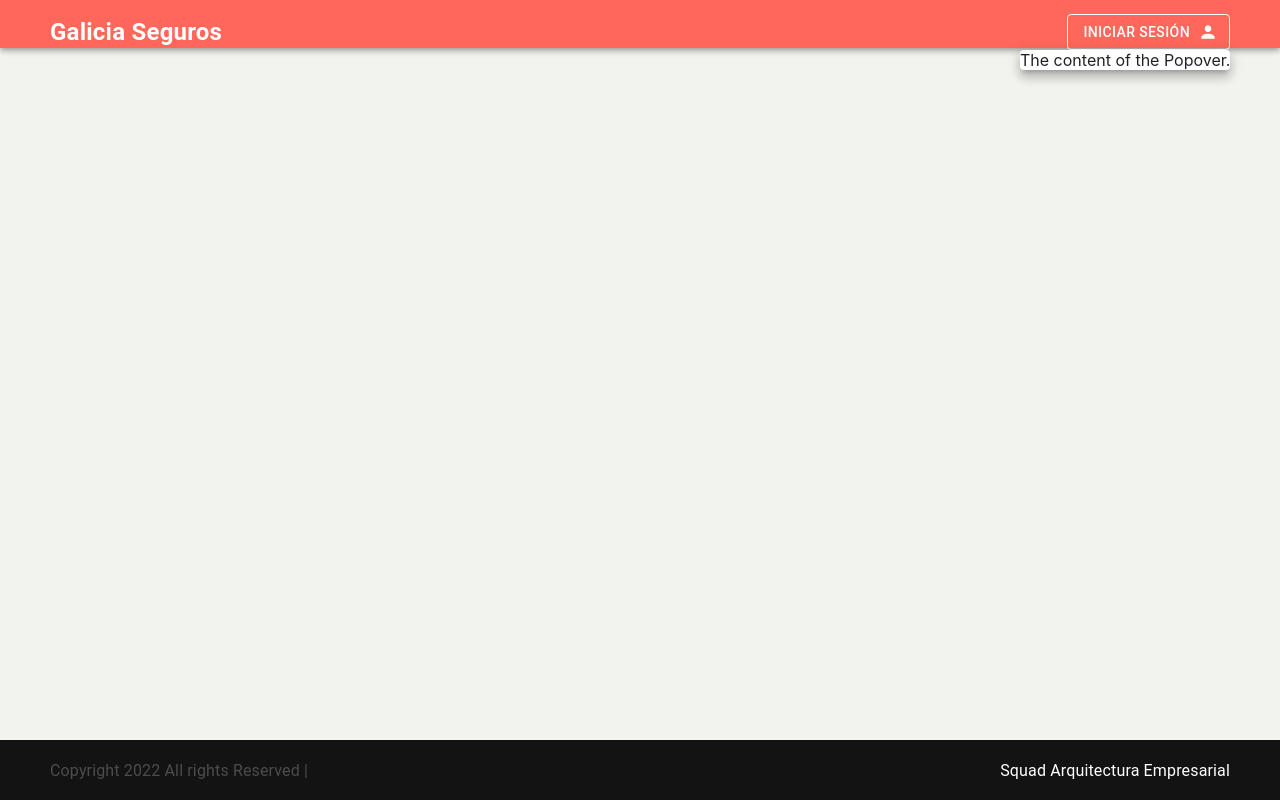
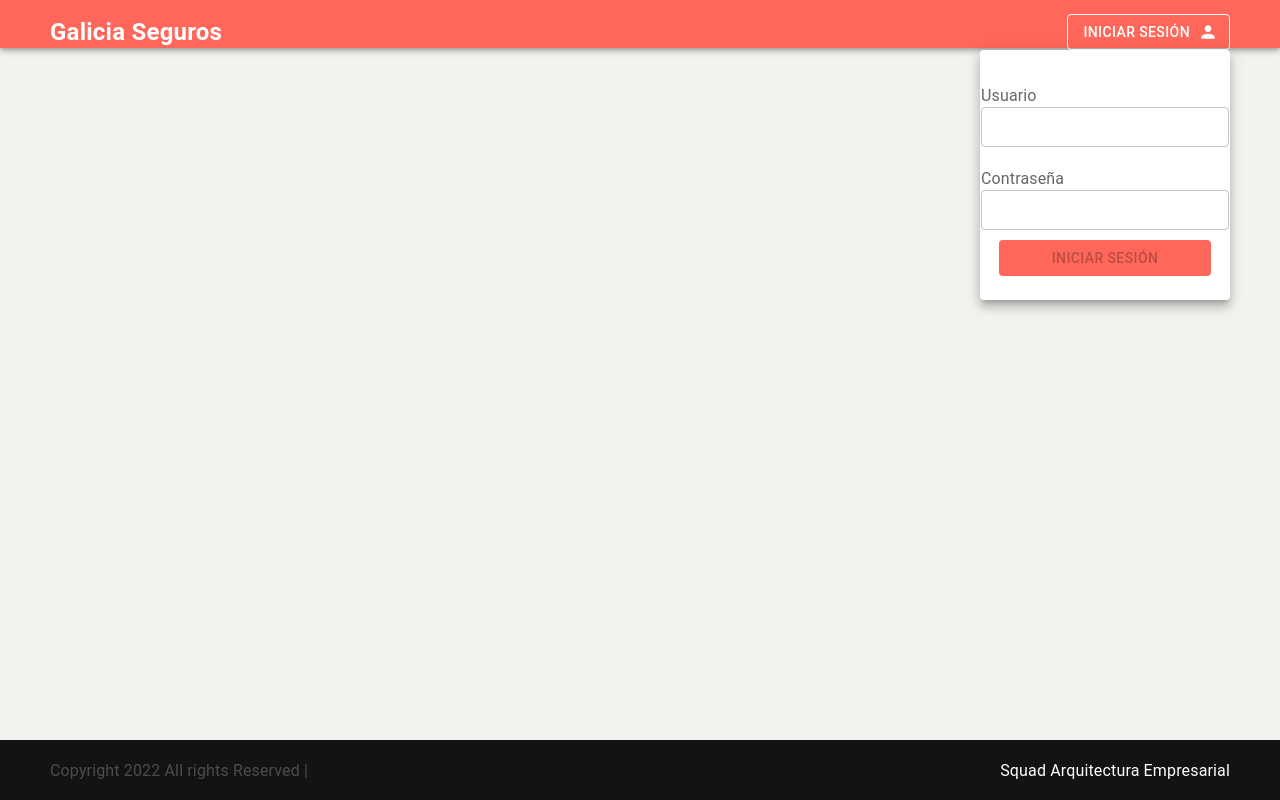
Before and after one commit to beetlejuice96/challenge-galicia-seguros, a React (Create React App) app: page / in a window 1280 px wide. Both pictures are taken after a click on the button "INICIAR SESIÓN". Built offline with nearby package versions, Linux system fonts and the light colour scheme.

Commit message:
add context

```diff
--- a/src/App.js
+++ b/src/App.js
@@ -1,11 +1,14 @@
 import logo from "./logo.svg";
 import "./App.css";
 import Routes from "./router";
+import AuthProvider from "./providers/authProvider/authProvider";
 
 function App() {
   return (
     <div className="App" style={{ backgroundColor: "#f2f3ee" }}>
-      <Routes />
+      <AuthProvider>
+        <Routes />
+      </AuthProvider>
     </div>
   );
 }
--- a/src/components/login/index.js
+++ b/src/components/login/index.js
@@ -1,7 +1,31 @@
-import React from "react";
-import { Popover } from "@mui/material";
+import React, { useEffect, useState } from "react";
+import { Popover, InputLabel, Button, TextField } from "@mui/material";
+import { useLoginStyles } from "./styles";
+import { useAuth } from "../../providers/authProvider/AuthContext";
 
 const LoginPopover = ({ id, open, anchorEl, handleClose }) => {
+  const classes = useLoginStyles();
+  const [user, setUser] = useState({ name: "", password: "" });
+  const { login } = useAuth();
+
+  const handleChangeUserName = (params) => {
+    console.log(params.target.value);
+    setUser({ ...user, name: params.target.value });
+  };
+
+  const handleChangePassword = (params) => {
+    console.log(params.target.value);
+    setUser({ ...user, password: params.target.value });
+  };
+
+  const handleClick = () => {
+    login(user);
+  };
+
+  const isDisabled = () => {
+    return user.name === "" && user.password === "";
+  };
+
   return (
     <Popover
       id={id}
@@ -17,7 +41,35 @@ const LoginPopover = ({ id, open, anchorEl, handleClose }) => {
         horizontal: "right",
       }}
     >
-      The content of the Popover.
+      <div className={classes.container}>
+        <div className={classes.formControl}>
+          <InputLabel>Usuario</InputLabel>
+          <TextField
+            name="textmask"
+            id="user"
+            size="small"
+            onChange={handleChangeUserName}
+          />
+        </div>
+        <div className={classes.formControl}>
+          <InputLabel htmlFor="password">Contraseña</InputLabel>
+          <TextField
+            name="textmask"
+            id="password"
+            size="small"
+            type={"password"}
+            onChange={handleChangePassword}
+          />
+        </div>
+        <Button
+          variant="contained"
+          className={classes.loginButton}
+          onClick={handleClick}
+          disabled={user.name === "" || user.password === ""}
+        >
+          INICIAR SESIÓN
+        </Button>
+      </div>
     </Popover>
   );
 };
--- /dev/null
+++ b/src/components/login/styles.js
@@ -0,0 +1,21 @@
+import { createStyles, makeStyles } from "@mui/styles";
+
+export const useLoginStyles = makeStyles((theme) =>
+  createStyles({
+    container: {
+      width: "250px !important",
+      height: "250px !important",
+      display: "flex",
+      flexDirection: "column",
+      justifyContent: "center",
+      alignItems: "center",
+    },
+    formControl: {
+      margin: "10px 0 10px 0",
+    },
+    loginButton: {
+      width: "85% !important",
+      backgroundColor: "#fe675a !important",
+    },
+  })
+);
--- /dev/null
+++ b/src/providers/authProvider/AuthContext.js
@@ -0,0 +1,14 @@
+import React, { useContext, createContext } from "react";
+
+export const INITIAL_STATE = {
+  name: "",
+  password: "",
+};
+
+const AuthContext = createContext({
+  user: { INITIAL_STATE },
+  login: (user) => {},
+  logout: () => {},
+});
+export const useAuth = () => useContext(AuthContext);
+export default AuthContext;
--- /dev/null
+++ b/src/providers/authProvider/authProvider.js
@@ -0,0 +1,21 @@
+import { useState } from "react";
+import AuthContext, { INITIAL_STATE } from "./AuthContext";
+
+const AuthProvider = (props) => {
+  const [auth, setAuth] = useState(INITIAL_STATE);
+  const login = (user) => {
+    setAuth(user);
+  };
+  const logout = () => {
+    setAuth(INITIAL_STATE);
+  };
+
+  const actions = { user: auth, login, logout };
+  return (
+    <AuthContext.Provider value={{ ...actions }}>
+      {props.children}
+    </AuthContext.Provider>
+  );
+};
+
+export default AuthProvider;
```
